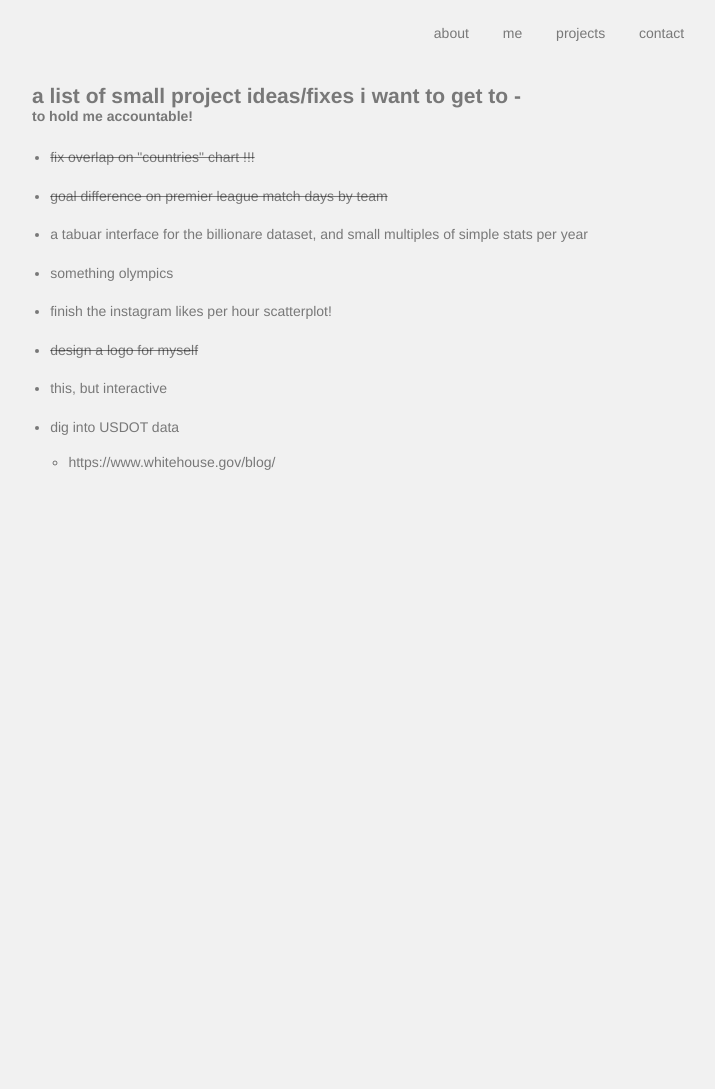
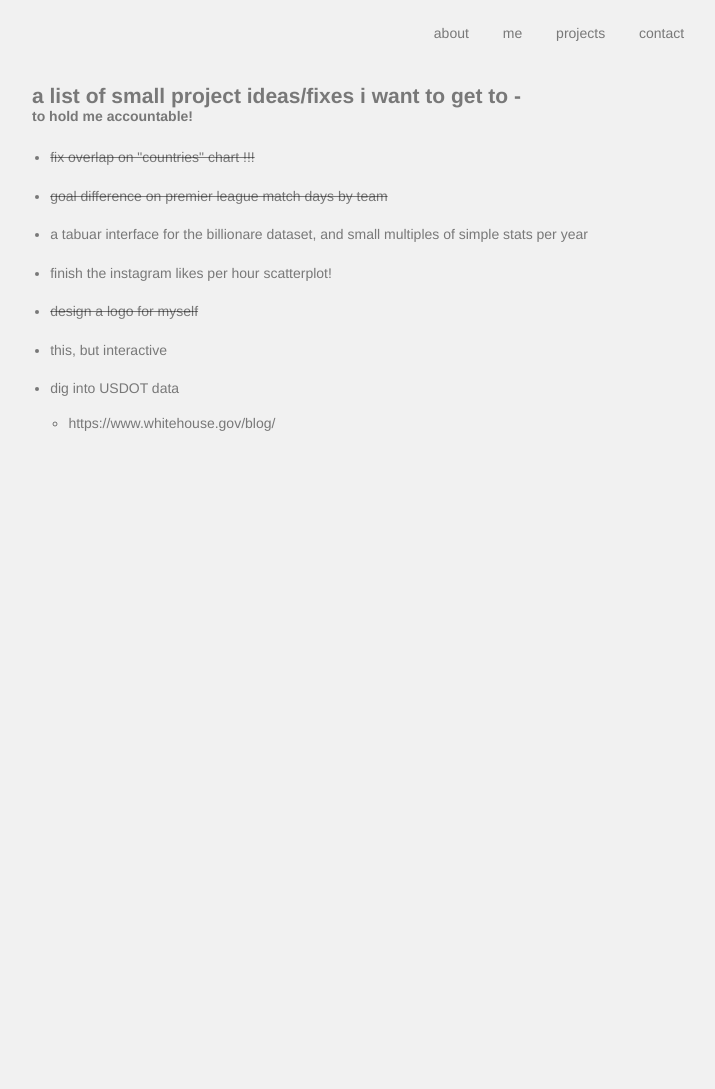
Before and after one commit to mswarzenski/mswarzenski.github.io, a Jekyll site: the page built from to-do/index.html, in a window 1280 px wide. Shown: the whole page, without its empty margins (81-796 px from the left). Built offline with Jekyll 4.4.1, drawn with Linux system fonts in a browser that asks for light colours; a script that is not in the unit is left out.

Commit message:
remove one

```diff
--- a/to-do/index.html
+++ b/to-do/index.html
@@ -52,7 +52,6 @@ title: to-do
             <li class="done">fix overlap on "countries" chart !!!</li>
             <li class="done">goal difference on premier league match days by team</li>
             <li>a tabuar interface for the billionare dataset, and small multiples of simple stats per year</li>
-            <li>something olympics</li>
             <li>finish the instagram likes per hour scatterplot!</li>
             <li class="done">design a logo for myself</li>
             <a id="list-link" href="https://www.kaggle.com/nappon/d/hugomathien/soccer/the-fans-stay-loyal-the-players-move-on"><li>this, but interactive</li></a>
```
